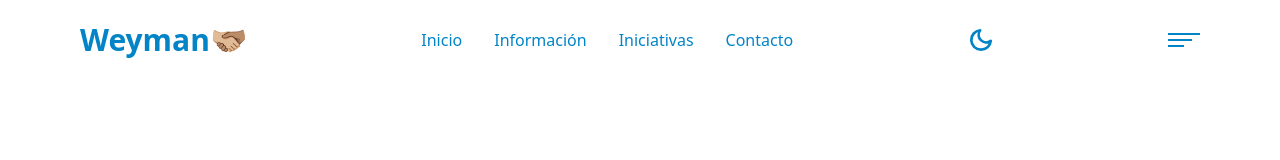
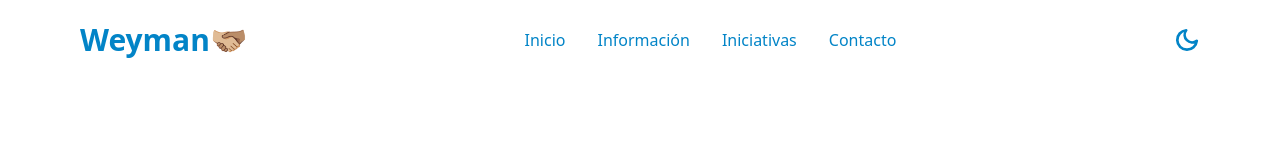
Before and after one commit to Mayer-04/Proyecto-Weykman, an Astro site: page / in a window 1280 px wide. Built offline with nearby package versions, Linux system fonts and the light colour scheme; Astro itself is replaced by a stand-in of ours.

Commit message:
Agregando cambios

```diff
--- a/src/components/HeaderMenu.astro
+++ b/src/components/HeaderMenu.astro
@@ -19,7 +19,7 @@ const { logo } = Astro.props;
       <img id="themeDark" src="/icons/moon.svg" alt="Icono Luna" />
       <img id="themeLight" src="/icons/sun.svg" alt="Icono Sol" />
     </button>
-    <div class="space-y-1 cursor-pointer">
+    <div class="space-y-1 cursor-pointer lg:hidden">
       <span class="block h-0.5 w-8 bg-sky-600"></span>
       <span class="block h-0.5 w-6 bg-sky-600"></span>
       <span class="block h-0.5 w-4 bg-sky-600"></span>
```
